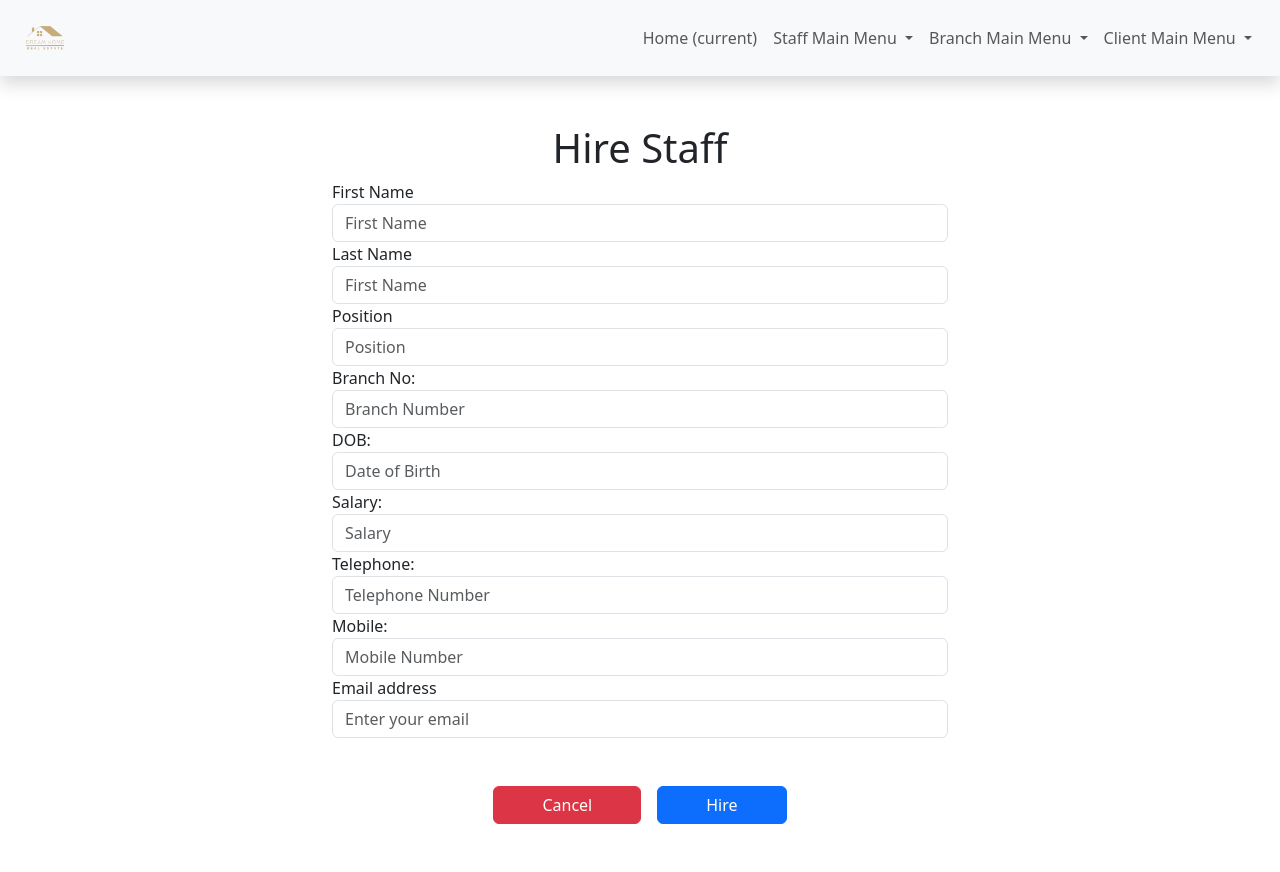
After one commit to HardikZala/comp214_dhre_g_h, a Django app: page /hire_staff in a window 1280 px wide. The commit adds this page. Run offline with Django 3.2, Linux system fonts and the light colour scheme.

Commit message:
Updated Front-End: Nav Template Created, all List Pages created and connected to DB. Hire Form Boilerplate ready for connection to db. Find branch & register client are wIP

```diff
--- /dev/null
+++ b/dream_house_g_h/app_menu/templates/hire_staff.html
@@ -0,0 +1,69 @@
+{% extends 'master.html' %}
+{% load static %}
+
+{% block title %}
+  Branch List
+{% endblock %}
+
+{% block content %}
+  {% include 'nav.html' %}
+
+  <div class="container align-items-center mt-5 w-50">
+    <div class="col-md-12 text-center d-flex justify-content-center align-items-center mt-5">
+      <h1>Hire Staff</h1>
+    </div>
+    <div class="col-md-12">
+      <form action="/hire" method="post">
+        {% csrf_token %}
+        <div class="form-group">
+          <label for="fname">First Name</label>
+          <input type="text" class="form-control" id="fname" name="fname" placeholder="First Name" />
+        </div>
+
+        <div class="form-group">
+          <label for="lname">Last Name</label>
+          <input type="text" class="form-control" id="lname" name="lname" placeholder="First Name" />
+        </div>
+
+        <div class="form-group">
+          <label for="position">Position</label>
+          <input type="text" class="form-control" id="position" name="position" placeholder="Position" />
+        </div>
+
+        <div class="form-group">
+          <label for="branchno">Branch No:</label>
+          <input type="number" class="form-control" id="branchno" name="branchno" placeholder="Branch Number" />
+        </div>
+
+        <div class="form-group">
+          <label for="dob">DOB:</label>
+          <input type="datetime" class="form-control" id="dob" name="dob" placeholder="Date of Birth" />
+        </div>
+
+        <div class="form-group">
+          <label for="lname">Salary:</label>
+          <input type="number" class="form-control" id="salary" name="salary" placeholder="Salary" />
+        </div>
+
+        <div class="form-group">
+          <label for="telno">Telephone:</label>
+          <input type="tel" class="form-control" id="telno" name="telno" placeholder="Telephone Number" />
+        </div>
+
+        <div class="form-group">
+          <label for="mobile">Mobile:</label>
+          <input type="tel" class="form-control" id="mobile" name="mobile" placeholder="Mobile Number" />
+        </div>
+
+        <div class="form-group">
+          <label for="email">Email address</label>
+          <input type="email" class="form-control" id="email" name="email" placeholder="Enter your email" />
+        </div>
+        <div class="text-center d-flex justify-content-center align-items-center mt-5 mb-5">
+            <button type="button" class="btn btn-danger mx-2 px-5">Cancel</button>
+            <button type="submit" class="btn btn-primary mx-2 px-5">Hire</button>
+        </div>
+      </form>
+    </div>
+  </div>
+{% endblock %}
--- a/dream_house_g_h/app_menu/templates/master.html
+++ b/dream_house_g_h/app_menu/templates/master.html
@@ -6,14 +6,17 @@
     <meta name="viewport" content="width=device-width, initial-scale=1.0">
     <title>{% block title %}{% endblock %}</title>
     {% comment %} <link rel="stylesheet" href="{% static 'css/bootstrap.min.css' %}"> {% endcomment %}
+    <link rel="shortcut icon" href="{% static 'imgs/logo.png' %}">
     <link rel="stylesheet" href="{% static 'styles/styles.css' %}">
     <link rel="stylesheet" href="https://cdn.jsdelivr.net/npm/bootstrap@5.3.2/dist/css/bootstrap.min.css" integrity="sha384-T3c6CoIi6uLrA9TneNEoa7RxnatzjcDSCmG1MXxSR1GAsXEV/Dwwykc2MPK8M2HN" crossorigin="anonymous">
 </head>
 <body>
     {% block content %}
+
     {% endblock %}
-    <script src="https://cdn.jsdelivr.net/npm/bootstrap@5.3.2/dist/js/bootstrap.min.js" integrity="sha384-+0n0J2Vz6Z7l5vz8z6Zl3j5z5Zl3z5z5Zl3">
-    </script>
+    <script src="https://code.jquery.com/jquery-3.5.1.slim.min.js"></script>
+    <script src="https://cdn.jsdelivr.net/npm/bootstrap@5.3.2/dist/js/bootstrap.bundle.min.js"></script>
+
 
 </body>
 </html>
--- /dev/null
+++ b/dream_house_g_h/app_menu/templates/nav.html
@@ -0,0 +1,53 @@
+{% load static %}
+{% comment %} Boot strap navigation Menu with 3 Drop-down buttons and a logo to the left{% endcomment %}
+<nav class="navbar navbar-expand-lg navbar-light bg-light position-relative z-0 shadow shadow-md ">
+    {% comment %} href={% url 'home' %} {% endcomment %}
+    <a class="navbar-brand" href=""><img src="{% static 'imgs/logo.png' %}" alt="Logo" style="margin-left:20px; width: 50px; height: 50px;"></a>
+    <button class="navbar-toggler" type="button" data-toggle="collapse" data-target="#navbarNav" aria-controls="navbarNav" aria-expanded="false" aria-label="Toggle navigation">
+        <span class="navbar-toggler-icon"></span>
+    </button>
+    <div class="collapse navbar-collapse justify-content-end" id="navbarNav">
+        <ul class="navbar-nav ml-auto">
+            <li class="nav-item active">
+                <a class="nav-link" href="{% url 'index' %}">Home <span class="sr-only">(current)</span></a>
+            </li>
+            <li class="nav-item dropdown">
+                <a class="nav-link dropdown-toggle" href="#" id="navbarDropdown" role="button" data-bs-toggle="dropdown" aria-expanded="false">
+                    Staff Main Menu
+                </a>
+                <ul class="dropdown-menu" aria-labelledby="navbarDropdown">
+                    {% comment %} Hiring Staff Form {% endcomment %}
+                    <li><a class="dropdown-item" href="{% url 'hire_staff'%}">Hire Staff</a></li>
+                    <li><hr class="dropdown-divider"></li>
+                    {% comment %} List/Update Staff Form {% endcomment %}
+                    <li><a class="dropdown-item" href="{% url 'list_staff'%}">List/Update Staff</a></li>
+                </ul>
+            </li>
+            <li class="nav-item dropdown">
+                <a class="nav-link dropdown-toggle" href="#" id="navbarDropdown" role="button" data-bs-toggle="dropdown" aria-expanded="false">
+                    Branch Main Menu
+                </a>
+                <ul class="dropdown-menu" aria-labelledby="navbarDropdown">
+                    {% comment %} Identify Branch Address Form {% endcomment %}
+                    <li><a class="dropdown-item" href="#">Look Up Branch Address</a></li>
+                    <li><hr class="dropdown-divider"></li>
+                    {% comment %} List/Update Branch Address Form {% endcomment %}
+                    <li><a class="dropdown-item" href="{% url 'list_branch'%}">List/Update Branch Address</a></li>
+                </ul>
+            </li>
+            <li class="nav-item dropdown">
+                <a class="nav-link dropdown-toggle" href="#" id="navbarDropdown" role="button" data-bs-toggle="dropdown" aria-expanded="false" style="margin-right: 20px !important">
+                    Client Main Menu
+                </a>
+                <ul class="dropdown-menu" aria-labelledby="navbarDropdown">
+                    {% comment %} Client Registration Form {% endcomment %}
+                    <li><a class="dropdown-item" href="#">Register Client</a></li>
+                    <li><hr class="dropdown-divider"></li>
+                    {% comment %} List/Update Client Form {% endcomment %}
+                    <li><a class="dropdown-item" href="{% url 'list_clients'%}">List/Update Client</a></li>
+                </ul>
+            </li>
+
+        </ul>
+    </div>
+</nav>
--- a/dream_house_g_h/app_menu/urls.py
+++ b/dream_house_g_h/app_menu/urls.py
@@ -4,5 +4,8 @@ from . import views
 
 urlpatterns = [
     path('', views.index, name='index'),
-    path('list_staff', views.list_staff, name='list_staff')
+    path('list_staff', views.list_staff, name='list_staff'),
+    path('list_branch', views.list_branch, name='list_branch'),
+    path('list_clients', views.list_clients, name='list_clients'),
+    path('hire_staff', views.hire_staff, name='hire_staff'),
 ]
--- a/dream_house_g_h/app_menu/views.py
+++ b/dream_house_g_h/app_menu/views.py
@@ -1,7 +1,7 @@
 from django.shortcuts import render
 from django.http import HttpResponse
 from django.template import loader
-from .models import Staff
+from .models import *
 
 # Create your views here.
 
@@ -16,3 +16,23 @@ def list_staff(request):
         'staffs': staffs
     }
     return HttpResponse(template.render(context, request))
+
+def list_branch(request):
+    branches = Branch.objects.all().values()
+    template = loader.get_template('list_branch.html')
+    context={
+        'branches': branches
+    }
+    return HttpResponse(template.render(context, request))
+
+def list_clients(request):
+    clients = Client.objects.all().values()
+    template = loader.get_template('list_clients.html')
+    context={
+        'clients': clients
+    }
+    return HttpResponse(template.render(context, request))
+
+def hire_staff(request):
+    template = loader.get_template('hire_staff.html')
+    return HttpResponse(template.render())
```
Also changed, not shown: dream_house_g_h/app_menu/models.py (+16 -0 lines), dream_house_g_h/app_menu/templates/index.html (+31 -2 lines), dream_house_g_h/app_menu/templates/list_branch.html (added, +37 -0 lines), dream_house_g_h/app_menu/templates/list_clients.html (added, +47 -0 lines), dream_house_g_h/app_menu/templates/list_staff.html (+16 -6 lines), dream_house_g_h/app_menu/templates/find_branch.html (added), dream_house_g_h/mystaticfiles/imgs/logo.png (added), dream_house_g_h/mystaticfiles/styles/styles.css (line endings or trailing spaces), dream_house_g_h/productionfiles/imgs/logo.png (added), 1 other file.
